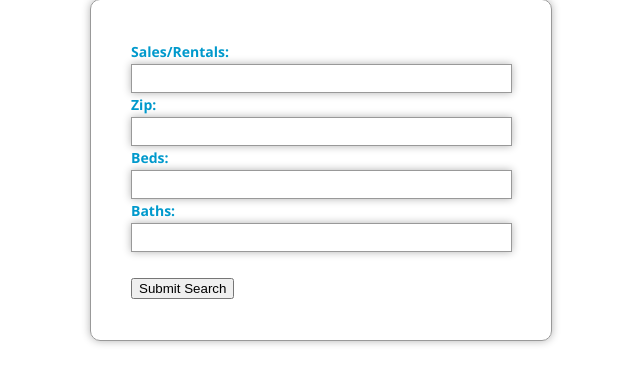
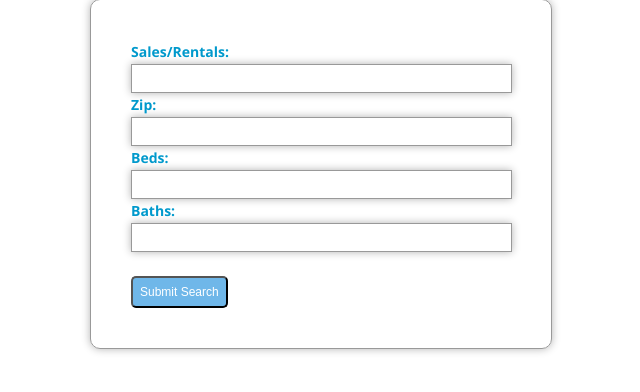
Before and after one commit to hashrocket-13/REsearchr, a Rails app: page /users/1/queries/new in a window 1280 px wide. Shown: the part 149-541 px from the top of the page, without its empty margins (319-959 px from the left). Run offline with Rails 7, Linux system fonts and the light colour scheme; some libraries are stand-ins or nearby versions.

Commit message:
css change

```diff
--- a/app/assets/stylesheets/application.css
+++ b/app/assets/stylesheets/application.css
@@ -186,7 +186,7 @@ height:30px;
 -webkit-border-radius: 15px;
 -moz-border-radius: 15px;
 border-radius: 15px;
-border: 1p solid #999;
+border: 1px solid #999;
 }
 
 input.button:hover {
@@ -194,7 +194,13 @@ background:#fff;
 color:#09C;
 }
 
-
+button {
+  background: #6FB7E9;
+  border-radius: 5px;
+  font-size: 12px;
+  color: white;
+  padding: 7px;
+}
 
 
 /*********query table layout*********/
```
